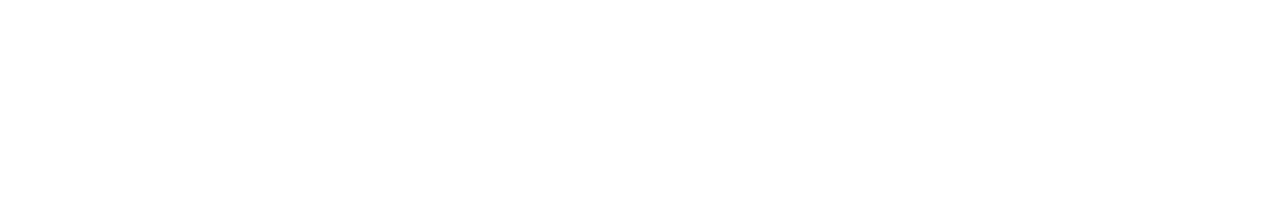
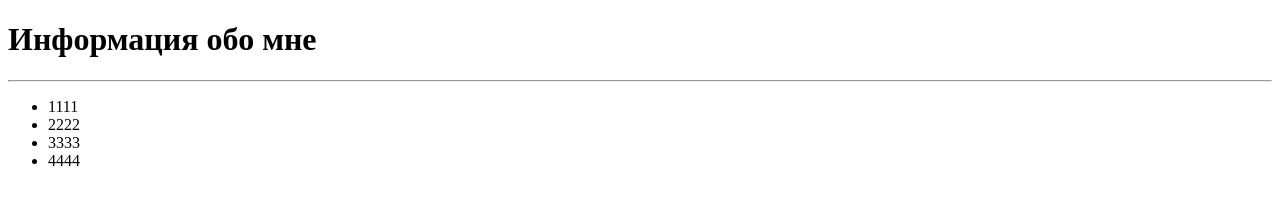
Before and after one commit to VLADISLAVE2006/MySite, a plain HTML site: page index.html in a window 1280 px wide. Drawn offline with Linux system fonts and the light colour scheme.

Commit message:
third commit

```diff
--- a/index.html
+++ b/index.html
@@ -4,8 +4,23 @@
     <meta charset="UTF-8">
     <meta name="viewport" content="width=device-width, initial-scale=1.0">
     <title>Document</title>
+    <link rel="stylesheet" href="./style.css">
 </head>
 <body>
+    <header>
+        <h1>Информация обо мне</h1>
+    </header>
+    <main>
+        <hr>
+        <ul>
+            <li>1111</li>
+            <li>2222</li>
+            <li>3333</li>
+            <li>4444</li>
+        </ul>
+    </main>
+    <footer>
 
+    </footer>
 </body>
 </html>
```
Also changed, not shown: style.css (added).
